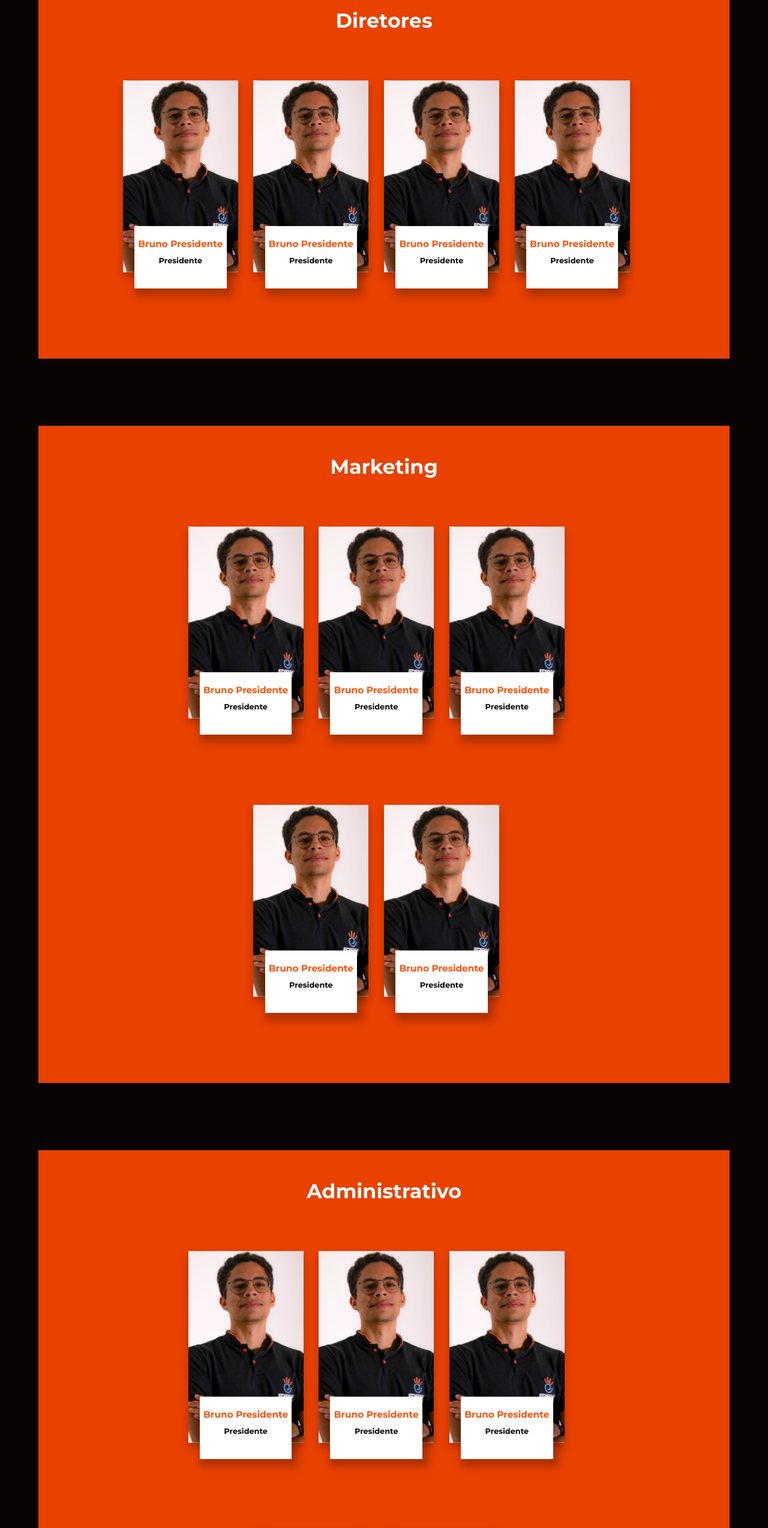
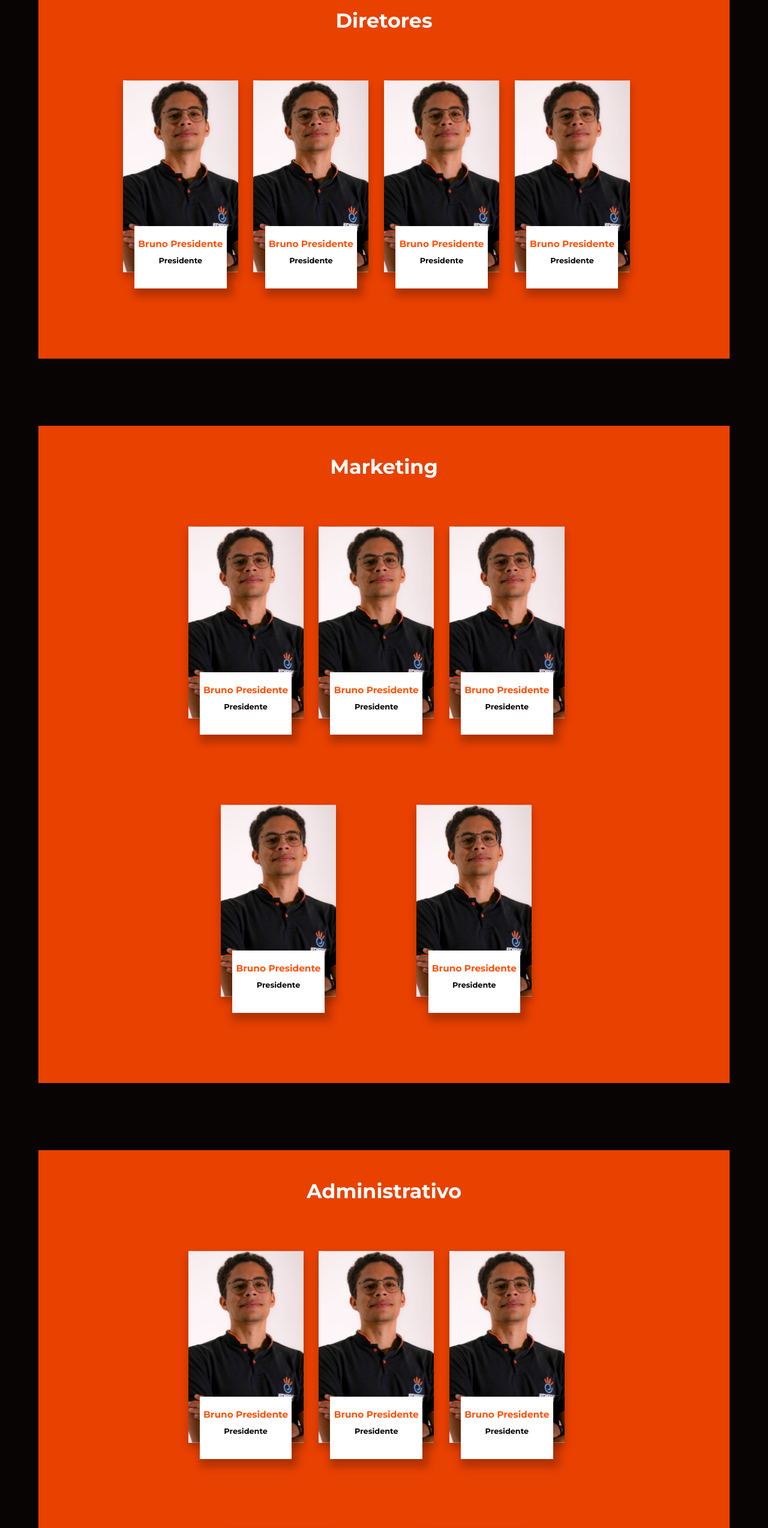
Before and after one commit to FrancioXavier/landing-page-edifique, a Next.js app: page /nossa-equipe in a window 1280 px wide. Shown: the part 234-2782 px from the top of the page at 60% size. Built offline with nearby package versions, Linux system fonts and the light colour scheme.

Commit message:
mobile our team page complete

```diff
--- a/src/Containers/OurTeam/index.tsx
+++ b/src/Containers/OurTeam/index.tsx
@@ -3,7 +3,7 @@ import { Content, ContainerCards, Cards } from './styled';
 import { TitlePage } from '../HomePage/styled';
 import bruno from '@/config/img/stories/bruno.svg';
 import { CardComponent } from '@/components/Card';
-import { Container, Row } from 'react-bootstrap';
+import { Col, Container, Row } from 'react-bootstrap';
 import Head from 'next/head';
 import ScrollToTopButton from '@/components/ScrollTop/ScrollToTopButton';
 
@@ -21,26 +21,58 @@ export default function OurTeam() {
           <Cards>
             <Container>
               <Row className="gx-0">
+                <Col
+                  style={{
+                    display: 'flex',
+                    alignItems: 'center',
+                    justifyContent: 'center',
+                  }}
+                >
                   <CardComponent
                     img={bruno.src}
                     title="Bruno Presidente"
                     subtitle="Presidente"
                   />
+                </Col>
+                <Col
+                  style={{
+                    display: 'flex',
+                    alignItems: 'center',
+                    justifyContent: 'center',
+                  }}
+                >
                   <CardComponent
                     img={bruno.src}
                     title="Bruno Presidente"
                     subtitle="Presidente"
                   />
+                </Col>
+                <Col
+                  style={{
+                    display: 'flex',
+                    alignItems: 'center',
+                    justifyContent: 'center',
+                  }}
+                >
                   <CardComponent
                     img={bruno.src}
                     title="Bruno Presidente"
                     subtitle="Presidente"
                   />
+                </Col>
+                <Col
+                  style={{
+                    display: 'flex',
+                    alignItems: 'center',
+                    justifyContent: 'center',
+                  }}
+                >
                   <CardComponent
                     img={bruno.src}
                     title="Bruno Presidente"
                     subtitle="Presidente"
                   />
+                </Col>
               </Row>
             </Container>
           </Cards>
@@ -51,33 +83,73 @@ export default function OurTeam() {
           <Cards>
             <Container>
               <Row className="gx-0">
+                <Col
+                  style={{
+                    display: 'flex',
+                    alignItems: 'center',
+                    justifyContent: 'center',
+                  }}
+                >
                   <CardComponent
                     img={bruno.src}
                     title="Bruno Presidente"
                     subtitle="Presidente"
                   />
+                </Col>
+                <Col
+                  style={{
+                    display: 'flex',
+                    alignItems: 'center',
+                    justifyContent: 'center',
+                  }}
+                >
                   <CardComponent
                     img={bruno.src}
                     title="Bruno Presidente"
                     subtitle="Presidente"
                   />
+                </Col>
+                <Col
+                  style={{
+                    display: 'flex',
+                    alignItems: 'center',
+                    justifyContent: 'center',
+                  }}
+                >
                   <CardComponent
                     img={bruno.src}
                     title="Bruno Presidente"
                     subtitle="Presidente"
                   />
+                </Col>
               </Row>
               <Row className="gx-0 justify-content-center align-items-center">
+                <Col
+                  style={{
+                    display: 'flex',
+                    alignItems: 'center',
+                    justifyContent: 'center',
+                  }}
+                >
                   <CardComponent
                     img={bruno.src}
                     title="Bruno Presidente"
                     subtitle="Presidente"
                   />
+                </Col>
+                <Col
+                  style={{
+                    display: 'flex',
+                    alignItems: 'center',
+                    justifyContent: 'center',
+                  }}
+                >
                   <CardComponent
                     img={bruno.src}
                     title="Bruno Presidente"
                     subtitle="Presidente"
                   />
+                </Col>
               </Row>
             </Container>
           </Cards>
@@ -88,33 +160,73 @@ export default function OurTeam() {
           <Cards>
             <Container>
               <Row className="gx-0">
+                <Col
+                  style={{
+                    display: 'flex',
+                    alignItems: 'center',
+                    justifyContent: 'center',
+                  }}
+                >
                   <CardComponent
                     img={bruno.src}
                     title="Bruno Presidente"
                     subtitle="Presidente"
                   />
+                </Col>
+                <Col
+                  style={{
+                    display: 'flex',
+                    alignItems: 'center',
+                    justifyContent: 'center',
+                  }}
+                >
                   <CardComponent
                     img={bruno.src}
                     title="Bruno Presidente"
                     subtitle="Presidente"
                   />
+                </Col>
+                <Col
+                  style={{
+                    display: 'flex',
+                    alignItems: 'center',
+                    justifyContent: 'center',
+                  }}
+                >
                   <CardComponent
                     img={bruno.src}
                     title="Bruno Presidente"
                     subtitle="Presidente"
                   />
+                </Col>
               </Row>
               <Row className="gx-0 justify-content-center align-items-center">
+                <Col
+                  style={{
+                    display: 'flex',
+                    alignItems: 'center',
+                    justifyContent: 'center',
+                  }}
+                >
                   <CardComponent
                     img={bruno.src}
                     title="Bruno Presidente"
                     subtitle="Presidente"
                   />
+                </Col>
+                <Col
+                  style={{
+                    display: 'flex',
+                    alignItems: 'center',
+                    justifyContent: 'center',
+                  }}
+                >
                   <CardComponent
                     img={bruno.src}
                     title="Bruno Presidente"
                     subtitle="Presidente"
                   />
+                </Col>
               </Row>
             </Container>
           </Cards>
@@ -124,33 +236,73 @@ export default function OurTeam() {
           <Cards>
             <Container>
               <Row className="gx-0">
+                <Col
+                  style={{
+                    display: 'flex',
+                    alignItems: 'center',
+                    justifyContent: 'center',
+                  }}
+                >
                   <CardComponent
                     img={bruno.src}
                     title="Bruno Presidente"
                     subtitle="Presidente"
                   />
+                </Col>
+                <Col
+                  style={{
+                    display: 'flex',
+                    alignItems: 'center',
+                    justifyContent: 'center',
+                  }}
+                >
                   <CardComponent
                     img={bruno.src}
                     title="Bruno Presidente"
                     subtitle="Presidente"
                   />
+                </Col>
+                <Col
+                  style={{
+                    display: 'flex',
+                    alignItems: 'center',
+                    justifyContent: 'center',
+                  }}
+                >
                   <CardComponent
                     img={bruno.src}
                     title="Bruno Presidente"
                     subtitle="Presidente"
                   />
+                </Col>
               </Row>
               <Row className="gx-0 justify-content-center align-items-center">
+                <Col
+                  style={{
+                    display: 'flex',
+                    alignItems: 'center',
+                    justifyContent: 'center',
+                  }}
+                >
                   <CardComponent
                     img={bruno.src}
                     title="Bruno Presidente"
                     subtitle="Presidente"
                   />
+                </Col>
+                <Col
+                  style={{
+                    display: 'flex',
+                    alignItems: 'center',
+                    justifyContent: 'center',
+                  }}
+                >
                   <CardComponent
                     img={bruno.src}
                     title="Bruno Presidente"
                     subtitle="Presidente"
                   />
+                </Col>
               </Row>
             </Container>
           </Cards>
@@ -161,33 +313,73 @@ export default function OurTeam() {
           <Cards>
             <Container>
               <Row className="gx-0">
+                <Col
+                  style={{
+                    display: 'flex',
+                    alignItems: 'center',
+                    justifyContent: 'center',
+                  }}
+                >
                   <CardComponent
                     img={bruno.src}
                     title="Bruno Presidente"
                     subtitle="Presidente"
                   />
+                </Col>
+                <Col
+                  style={{
+                    display: 'flex',
+                    alignItems: 'center',
+                    justifyContent: 'center',
+                  }}
+                >
                   <CardComponent
                     img={bruno.src}
                     title="Bruno Presidente"
                     subtitle="Presidente"
                   />
+                </Col>
+                <Col
+                  style={{
+                    display: 'flex',
+                    alignItems: 'center',
+                    justifyContent: 'center',
+                  }}
+                >
                   <CardComponent
                     img={bruno.src}
                     title="Bruno Presidente"
                     subtitle="Presidente"
                   />
+                </Col>
               </Row>
               <Row className="gx-0 justify-content-center align-items-center">
+                <Col
+                  style={{
+                    display: 'flex',
+                    alignItems: 'center',
+                    justifyContent: 'center',
+                  }}
+                >
                   <CardComponent
                     img={bruno.src}
                     title="Bruno Presidente"
                     subtitle="Presidente"
                   />
+                </Col>
+                <Col
+                  style={{
+                    display: 'flex',
+                    alignItems: 'center',
+                    justifyContent: 'center',
+                  }}
+                >
                   <CardComponent
                     img={bruno.src}
                     title="Bruno Presidente"
                     subtitle="Presidente"
                   />
+                </Col>
               </Row>
             </Container>
           </Cards>
--- a/src/components/Card/styled.ts
+++ b/src/components/Card/styled.ts
@@ -8,6 +8,11 @@ export const Card = styled.div`
   margin-right: 2vw;
   box-shadow: 0px 8px 13px 0px rgba(0, 0, 0, 0.25);
   margin-bottom: 9rem;
+
+  @media only screen and (max-width: 768px) {
+    height: 25vh;
+    width: 25vw;
+  }
 `;
 
 export const Cards = styled.div`
@@ -20,12 +25,20 @@ export const CardName = styled.div`
   height: 13vh;
   background: ${({ theme }) => theme.colors.white};
   margin-top: 19vw;
-  margin-left: 1.5vw;
+  margin-left: auto;
+  margin-right: auto;
   box-shadow: 5px 8px 13px 5px rgba(0, 0, 0, 0.25);
   display: flex;
   flex-direction: column;
   justify-content: center;
   align-items: center;
+
+  @media only screen and (max-width: 768px) {
+    width: fit-content;
+    height: fit-content;
+    margin-top: auto;
+    padding: 0.5vh 1vw;
+  }
 `;
 
 export const Title = styled.h2`
@@ -33,6 +46,10 @@ export const Title = styled.h2`
   font-size: 1.2vw;
   font-weight: bolder;
   text-align: center;
+
+  @media only screen and (max-width: 768px) {
+    font-size: 2vw;
+  }
 `;
 
 export const SubTitle = styled.p`
@@ -41,4 +58,8 @@ export const SubTitle = styled.p`
   font-weight: bolder;
   text-align: center;
   font-size: 1vw;
+
+  @media only screen and (max-width: 768px) {
+    font-size: 2vw;
+  }
 `;
```
Also changed, not shown: src/components/Card/index.tsx (+5 -2 lines). Lines whose indentation alone changed are shown as unchanged.
